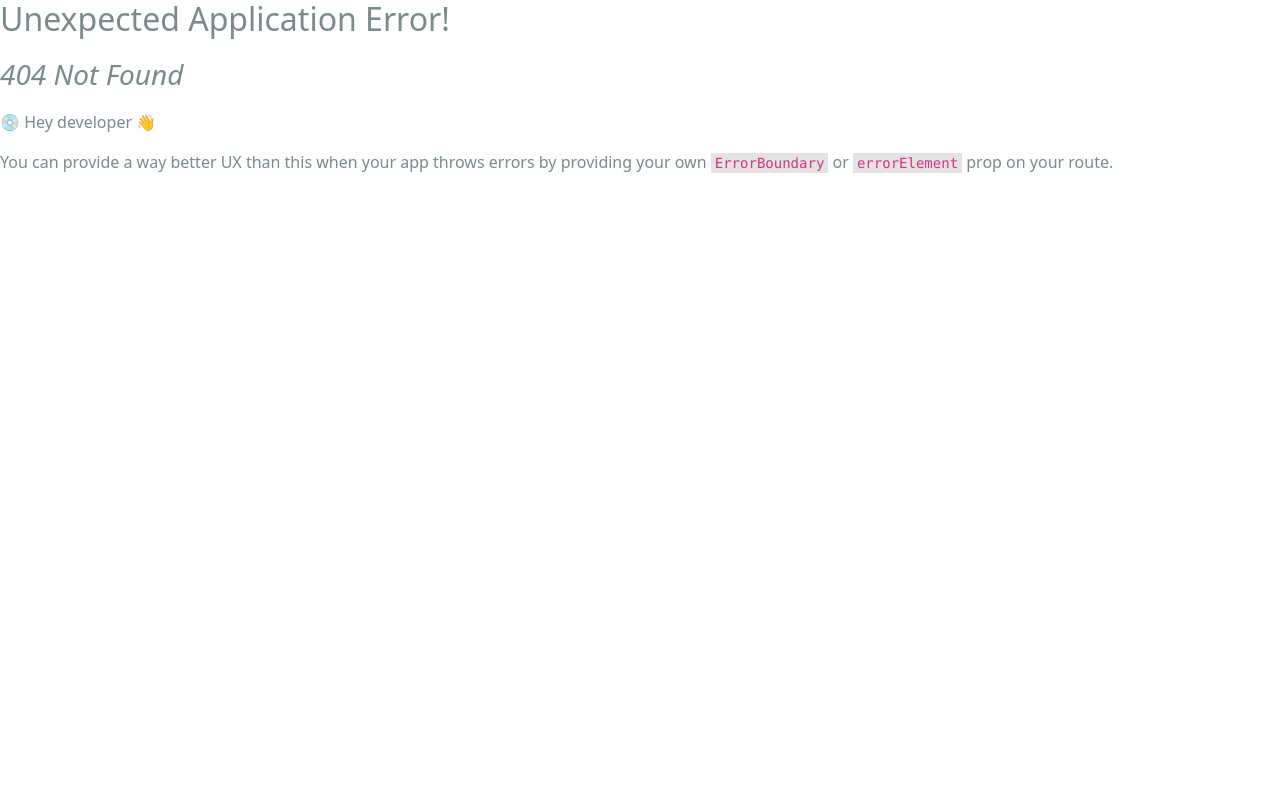
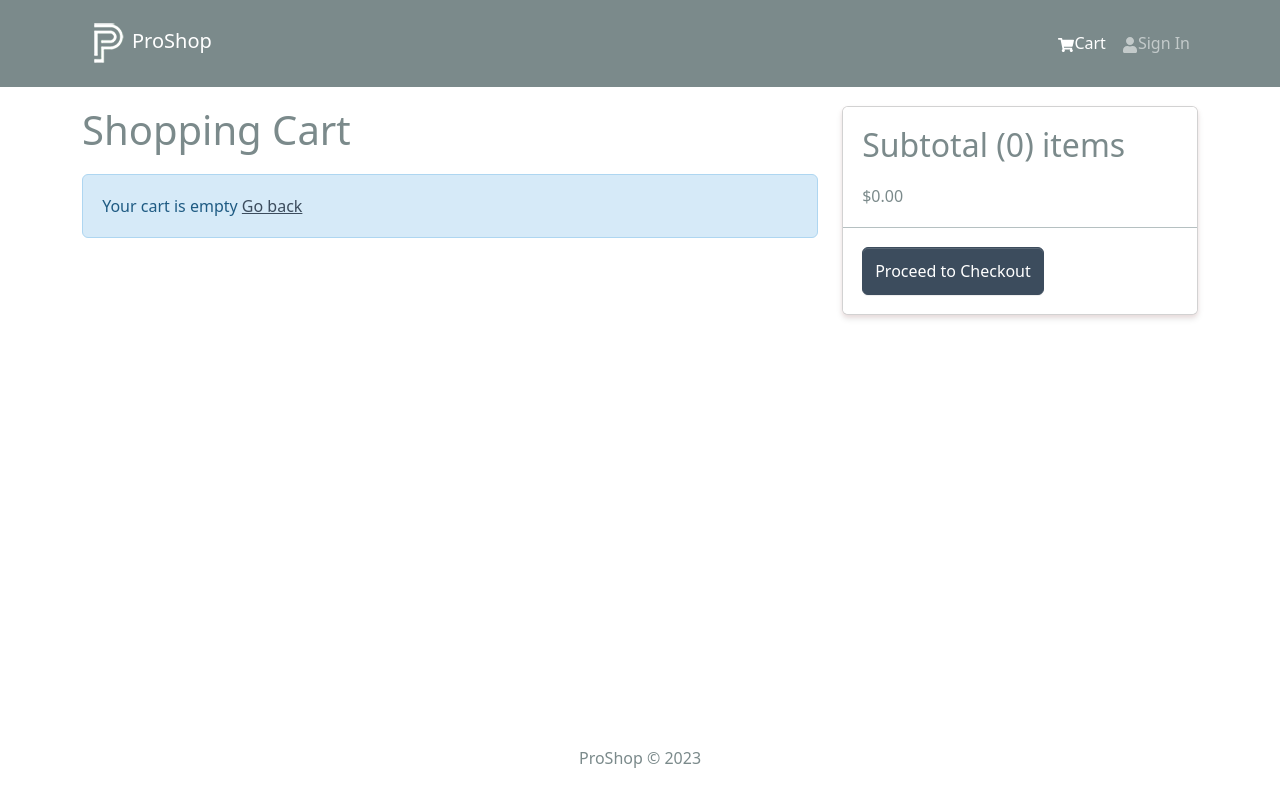
Before and after one commit to seamoonpandey/mern-shop, a React (Create React App) app in the folder frontend/: page /cart in a window 1280 px wide. Before the commit this address had no page. Shown: the top 802 px of the page. Built offline with nearby package versions, Linux system fonts and the light colour scheme; the HTML template or start-up script is replaced by a standard one.

Commit message:
update cart screen

```diff
--- a/frontend/src/index.js
+++ b/frontend/src/index.js
@@ -16,13 +16,15 @@ import App from './App';
 import reportWebVitals from './reportWebVitals';
 import HomeScreen from './screens/HomeScreen';
 import ProductScreen from './screens/ProductScreen';
+import CartScreen from './screens/CartScreen';
 
 
 const router=createBrowserRouter(
   createRoutesFromElements(
     <Route path="/" element={<App />}>
       <Route index = {true} path="/" element={<HomeScreen />} />
-      <Route index = {true} path="/product/:id" element={<ProductScreen />} />
+      <Route index={true} path="/product/:id" element={<ProductScreen />} />
+      <Route index= {true} path= "/cart" element={<CartScreen />} />
     </Route>
   )
 )
--- /dev/null
+++ b/frontend/src/screens/CartScreen.jsx
@@ -0,0 +1,94 @@
+import React from 'react'
+import { Link, useNavigate } from 'react-router-dom';
+import { useDispatch, useSelector } from 'react-redux';
+import { Row, Col, ListGroup, Image, Form, Button, Card } from 'react-bootstrap';
+import { FaTrash } from 'react-icons/fa';
+import Message from '../components/Message';
+import { addToCart } from '../slices/cartSlice';
+
+
+const CartScreen=() => {
+    const navigate=useNavigate();
+    const dispatch=useDispatch();
+
+    const cart=useSelector((state) => state.cart);
+    const { cartItems }=cart;
+
+    const addToCartHandler=async (product, qty) => {
+        dispatch(addToCart({ ...product, qty }));
+    }
+
+    return (
+        <Row>
+            <Col md={8}>
+                <h1 style={{
+                    marginBottom: '20px'
+                }}>
+                    Shopping Cart
+                </h1>
+                {cartItems.length===0? (
+                    <Message>
+                        Your cart is empty <Link to='/'>Go back</Link>
+                    </Message>):(
+                    <ListGroup variant='flush'>
+                        {
+                            cartItems.map((item) => (
+                                <ListGroup.Item key={item._id}>
+                                    <Row>
+                                        <Col md={2}>
+                                            <Image src={item.image} alt={item.name} fluid rounded />
+                                        </Col>
+                                        <Col md={3}>
+                                            <Link to={`/product/${item._id}`}>
+                                                {item.name}
+                                            </Link>
+                                        </Col>
+                                        <Col md={2}>
+                                            ${item.price}
+                                        </Col>
+                                        <Col md={2}>
+                                            <Form.Control
+                                                as='select'
+                                                value={item.qty}
+                                                onChange={(e) => addToCartHandler(item, Number(e.target.value))}
+                                            >
+                                                {[...Array(item.countInStock).keys()].map(x => (
+                                                    <option key={x+1} value={x+1}>{x+1}</option>
+                                                ))}
+                                            </Form.Control>
+                                        </Col>
+                                        <Col md={1}>
+                                            <Button type='button' variant='light'>
+                                                <FaTrash color='red' />
+                                            </Button>
+                                        </Col>
+
+                                    </Row>
+                                </ListGroup.Item>
+                            ))
+                        }
+                    </ListGroup>
+                )}
+            </Col>
+            <Col md={4}>
+                <Card>
+                    <ListGroup variant="flush">
+                        <ListGroup.Item>
+                            <h2>
+                                Subtotal ({cartItems.reduce((acc, item) => acc+item.qty, 0)}) items
+                            </h2>
+                            ${cartItems.reduce((acc, item) => acc+item.qty*item.price, 0).toFixed(2)}
+                        </ListGroup.Item>
+                        <ListGroup.Item>
+                            <Button type='button' className='btn-block' disabled={cartItems.length}>
+                                Proceed to Checkout
+                            </Button>
+                        </ListGroup.Item>
+                    </ListGroup>
+
+                </Card>
+            </Col>
+        </Row>
+    )
+}
+export default CartScreen
```
